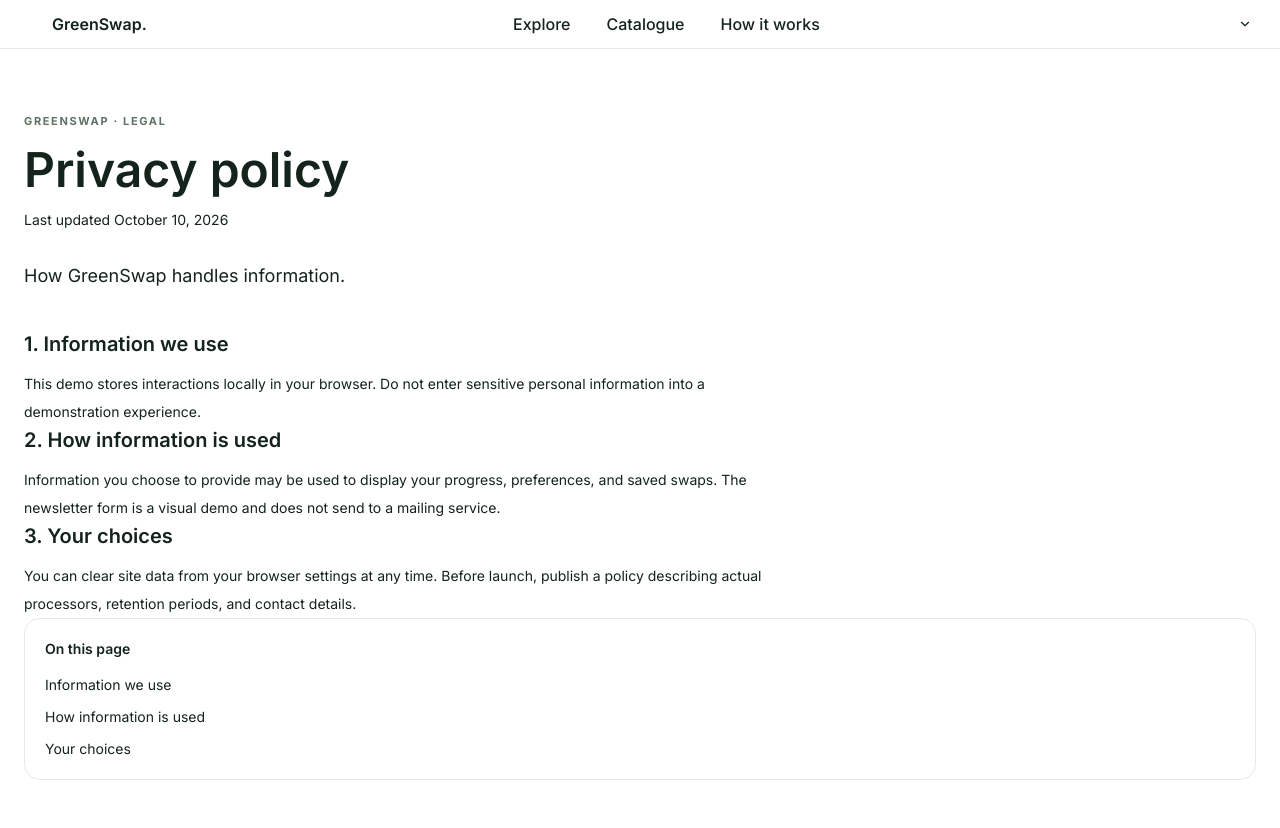
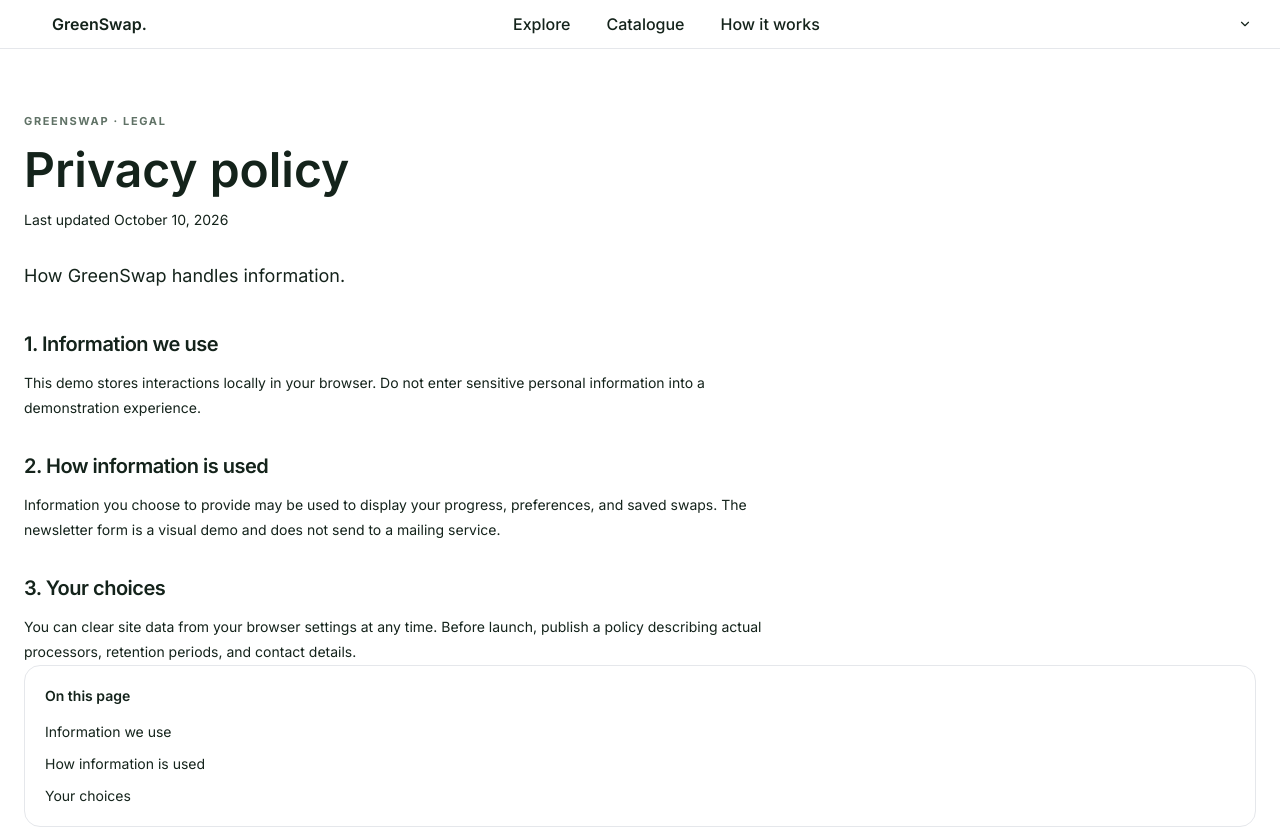
Before and after one commit to akashsharmapb09-cpu/sustainable-app, a Next.js app: page /privacy in a window 1280 px wide. Shown: the top 828 px of the page. Built offline with nearby package versions, Linux system fonts and the light colour scheme.

Commit message:
style: add legal page prose typography

```diff
--- a/app/globals.css
+++ b/app/globals.css
@@ -1 +1,2 @@
 @tailwind base; @tailwind components; @tailwind utilities; :root{color-scheme:light;--ink:#14231b;--muted:#69756c;--line:#e7ebe5;--paper:#f7f8f5}*{box-sizing:border-box}html{scroll-behavior:smooth}body{margin:0;background:#fff;color:var(--ink);font-family:var(--font-inter),Inter,ui-sans-serif,system-ui,sans-serif;-webkit-font-smoothing:antialiased}button,input,select{font:inherit}button,a{-webkit-tap-highlight-color:transparent}::selection{background:#ccebd7;color:#14231b}.container-wide{width:min(1240px,calc(100% - 48px));margin-inline:auto}.eyebrow{font-size:11px;font-weight:700;letter-spacing:.15em;text-transform:uppercase;color:#607266}.surface{border:1px solid var(--line);background:#fff;border-radius:20px}.focus-ring:focus-visible{outline:3px solid #83c99b;outline-offset:3px}@media(prefers-reduced-motion:reduce){*,*::before,*::after{scroll-behavior:auto!important;animation-duration:.01ms!important;transition-duration:.01ms!important}}
+.prose h2{margin-top:2rem;font-size:1.25rem;font-weight:600;letter-spacing:-.025em}.prose p{margin-top:.75rem;line-height:1.8}.prose section{scroll-margin-top:7rem}
```
